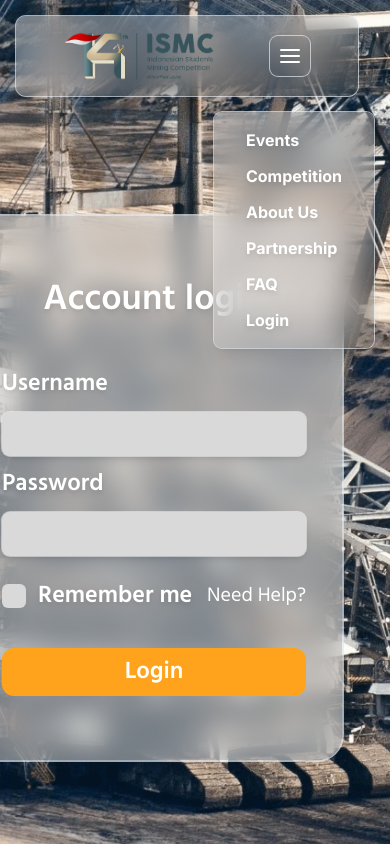
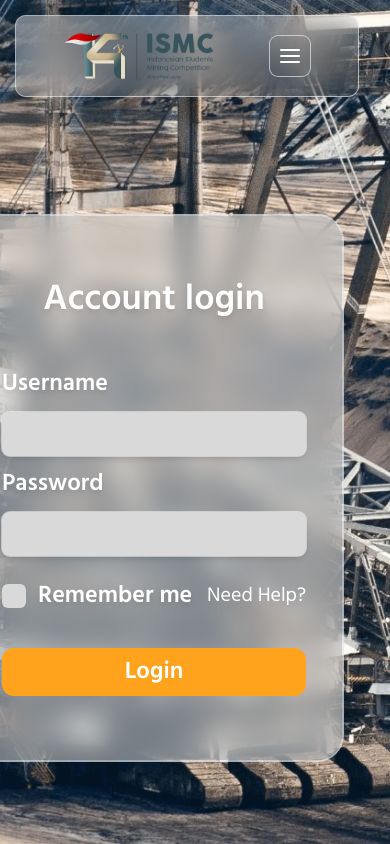
Before and after one commit to Bantuinc/Bantuin_pendaftaran_FE, a Next.js app: page /login in a window 390 px wide. Shown: the top 844 px of the page. Built offline with nearby package versions, Linux system fonts and the light colour scheme.

Commit message:
[FIX] navbar missing in desktop

```diff
--- a/app/headers.tsx
+++ b/app/headers.tsx
@@ -16,8 +16,9 @@ function Headers() {
         </Link>
       </div>
       <ul
-        className="flex font-bold text-white md:flex-row md:items-center md:gap-12 md:relative md:top-0 md:right-0 md:p-0 md:ring-0 md:from-[#0000] md:to-[#0000] md:backdrop-blur-0 md:shadow-none flex-col gap-3 fixed top-28 right-4 py-4 px-8 rounded-lg bg-gradient-to-br from-[#fff6] to-[#FFFFFF03] ring-1 ring-slate-200/70 backdrop-blur-lg shadow-lg"
-        style={{ display: open ? "block" : "md:block none" }}
+        className={`flex font-bold text-white md:flex-row md:items-center md:gap-12 md:relative md:top-0 md:right-0 md:p-0 md:ring-0 md:from-[#0000] md:to-[#0000] md:backdrop-blur-0 md:shadow-none flex-col gap-3 fixed top-28 right-4 py-4 px-8 rounded-lg bg-gradient-to-br from-[#fff6] to-[#FFFFFF03] ring-1 ring-slate-200/70 backdrop-blur-lg shadow-lg ${
+          open ? "flex" : "md:flex hidden"
+        }`}
       >
         <li className="drop-shadow-md">
           <Link href={"/events"}>Events</Link>
```
